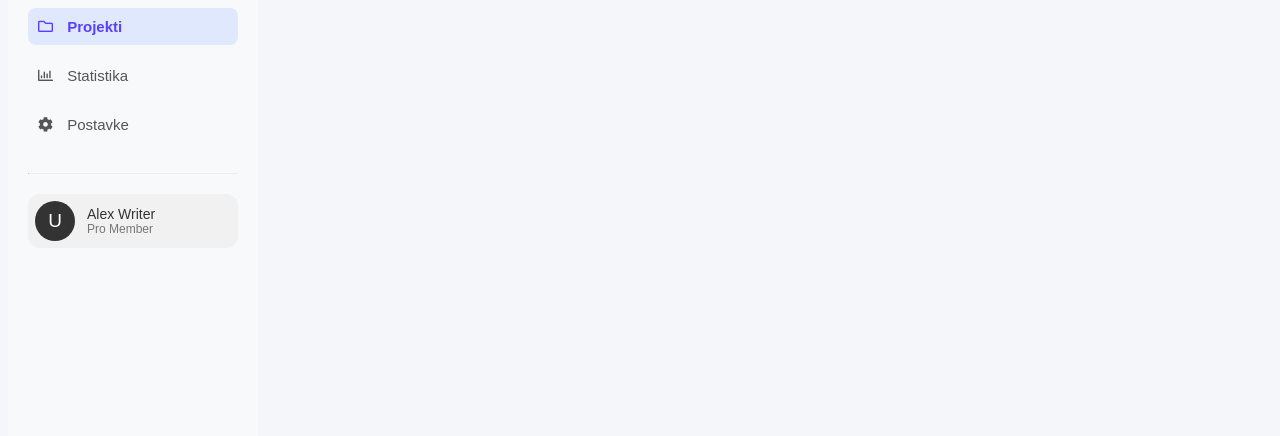
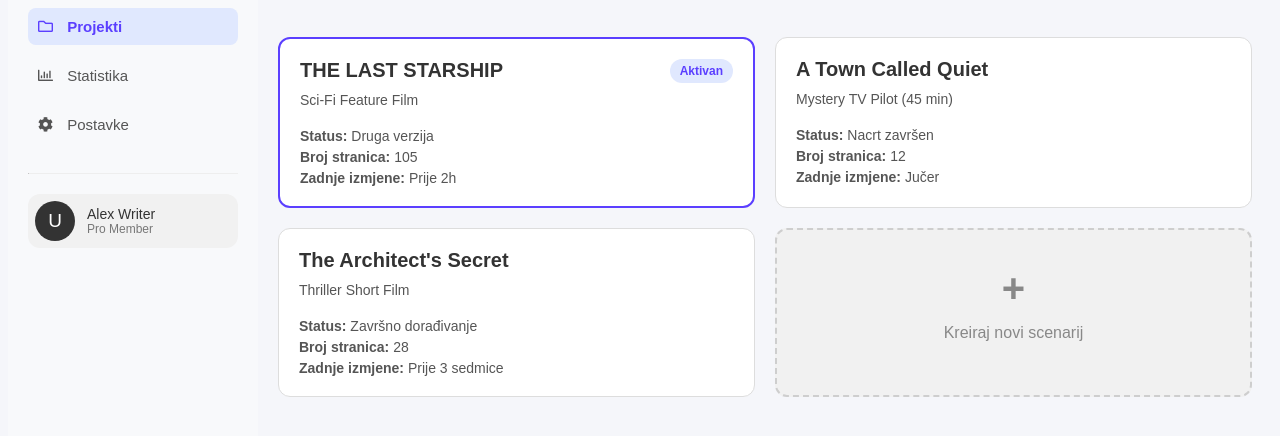
Before and after one commit to aminamemiic/ScenarijPro, a plain HTML site: page html/projects.html in a window 1280 px wide. Shown: the part 88-524 px from the top of the page. Drawn offline with Linux system fonts and the light colour scheme.

Commit message:
uradjena mreza stranice i hover akcije

```diff
--- a/css/projects.css
+++ b/css/projects.css
@@ -32,6 +32,14 @@ html {
     padding: 10px;
 }
 
+.menu .item:hover {
+    background-color: rgb(237, 242, 255);
+    color: #7d67ff;
+    font-weight: bold;
+    padding: 10px;
+    border-radius: 8px;
+}
+
 .menu .active {
     background-color: rgb(224, 232, 254);
     color: #5B3FFF;
@@ -46,7 +54,7 @@ i {
 hr {
     margin-top: 30px;
     margin-bottom: 20px;
-    border-top: 1px rgb(225, 224, 224);
+    border-top: 1px rgb(108, 108, 108);
     margin-left: 20px;
     margin-right: 20px;
 }
@@ -136,3 +144,98 @@ hr {
     cursor: pointer;
     margin-left: 5px;
 }
+
+.projekti {
+    display: grid;
+    grid-template-columns: 1fr 1fr;
+    gap: 20px;
+    margin-top: 20px;
+}
+
+@media (max-width: 768px) {
+    .projekti {
+        grid-template-columns: 1fr;
+    }
+}
+
+.kartica {
+    border-radius: 12px;
+    border: 1px solid #ddd;
+    background: white;
+    padding-bottom: 20px;
+    padding-top: 10px;
+}
+
+.kartica:hover {
+    box-shadow: 0 2px 8px rgba(0, 0, 0, 0.05);
+}
+
+.kartica .naslov-kartice {
+    font-size: 20px;
+    font-weight: bold;
+    margin: 10px 20px;
+    color: #333333;
+}
+
+.kartica .opis {
+    font-size: 14px;
+    color: #555555;
+    margin-left: 20px;
+    margin-top: 0;
+    margin-bottom: 20px;
+}
+
+.kartica .status, .broj-stranica, .zadnje-izmjene {
+    font-size: 14px;
+    color: #555555;
+    margin-left: 20px;
+    margin-top: 5px;
+}
+
+.kartica.aktivna {
+    border: 2px solid #5B3FFF;
+    position: relative;
+}
+
+.kartica.aktivna .aktivnost .traka {
+    background-color: rgb(224, 232, 254);
+    color: #5B3FFF;
+    font-weight: bold;
+    font-size: 12px;
+    padding: 5px 10px;
+    border-radius: 12px;
+    width: fit-content;
+    margin-right: 20px;
+}
+
+.kartica.aktivna .aktivnost {
+    display: flex;
+    justify-content: space-between;
+    align-items: center;
+}
+
+.kartica-kreiraj {
+    border: 2px dashed rgb(206, 206, 206);
+    background: rgb(241, 241, 241);
+    color: rgb(136, 136, 136);
+    border-radius: 12px;
+    display: flex;
+    flex-direction: column;
+    align-items: center;
+    justify-content: center;
+    padding: 30px 0;
+    cursor: pointer;
+    transition: 0.2s ease-in-out;
+}
+
+.kartica-kreiraj:hover {
+    border-color: rgb(176, 176, 176);
+    background-color: rgb(211, 211, 211);
+    color: rgb(106, 106, 106);
+}
+
+.kartica-kreiraj .plus {
+    font-size: 40px;
+    font-weight: bold;
+    line-height: 1;
+}
--- a/html/projects.html
+++ b/html/projects.html
@@ -33,6 +33,64 @@
                     <input type="button" id="dugme-pretrazi" value="+ Novi projekat"></button>
                 </form>
             </div>
+            <div class="projekti">
+                <div class="kartica aktivna">
+                    <div class="aktivnost">
+                        <h3 class="naslov-kartice">THE LAST STARSHIP</h3>
+                        <div class="traka">Aktivan</div>
+                    </div>
+
+                    <p class="opis">Sci-Fi Feature Film</p>
+
+                    <div class="status">
+                        <strong>Status:</strong> <span>Druga verzija</span>
+                    </div>
+
+                    <div class="broj-stranica">
+                        <strong>Broj stranica:</strong> <span>105</span>
+                    </div>
+
+                    <div class="zadnje-izmjene">
+                        <strong>Zadnje izmjene:</strong> <span>Prije 2h</span>
+                    </div>
+                </div>
+                <div class="kartica">
+                    <h3 class="naslov-kartice">A Town Called Quiet</h3>
+                    <p class="opis">Mystery TV Pilot (45 min)</p>
+
+                    <div class="status">
+                        <strong>Status:</strong> <span>Nacrt završen</span>
+                    </div>
+
+                    <div class="broj-stranica">
+                        <strong>Broj stranica:</strong> <span>12</span>
+                    </div>
+
+                    <div class="zadnje-izmjene">
+                        <strong>Zadnje izmjene:</strong> <span>Jučer</span>
+                    </div>
+                </div>
+                <div class="kartica">
+                    <h3 class="naslov-kartice">The Architect's Secret</h3>
+                    <p class="opis">Thriller Short Film</p>
+
+                    <div class="status">
+                        <strong>Status:</strong> <span>Završno dorađivanje</span>
+                    </div>
+
+                    <div class="broj-stranica">
+                        <strong>Broj stranica:</strong> <span>28</span>
+                    </div>
+
+                    <div class="zadnje-izmjene">
+                        <strong>Zadnje izmjene:</strong> <span>Prije 3 sedmice</span>
+                    </div>
+                </div>
+                <div class="kartica-kreiraj">
+                    <div class="plus">+</div>
+                    <p>Kreiraj novi scenarij</p>
+                </div>
+            </div>
         </main>
     </div>
 </body>
```
